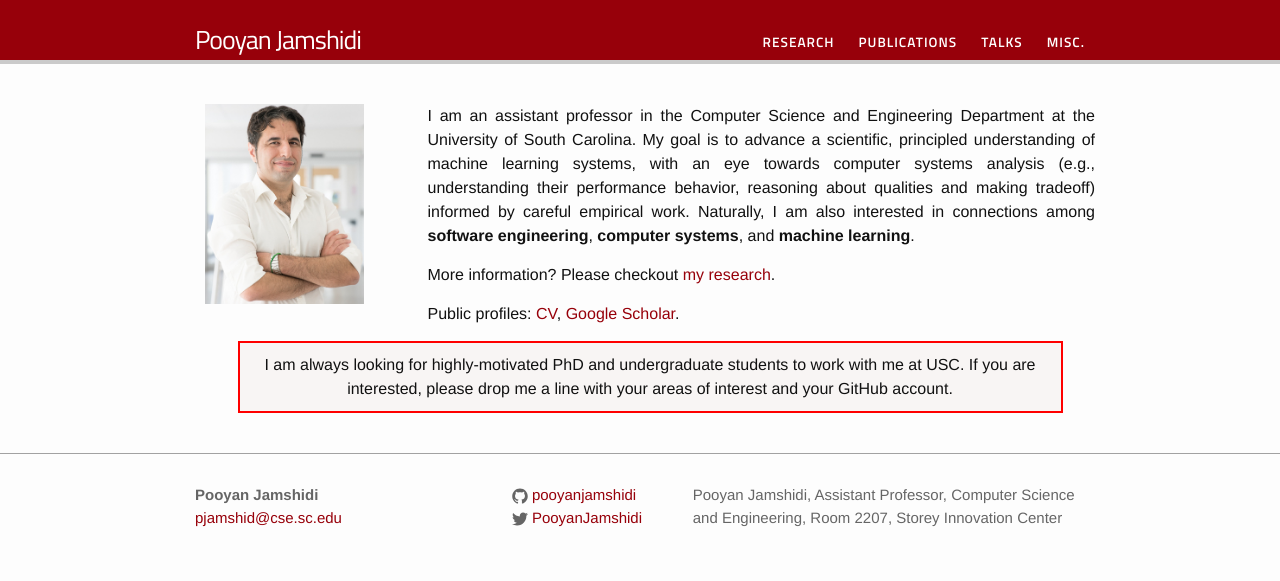
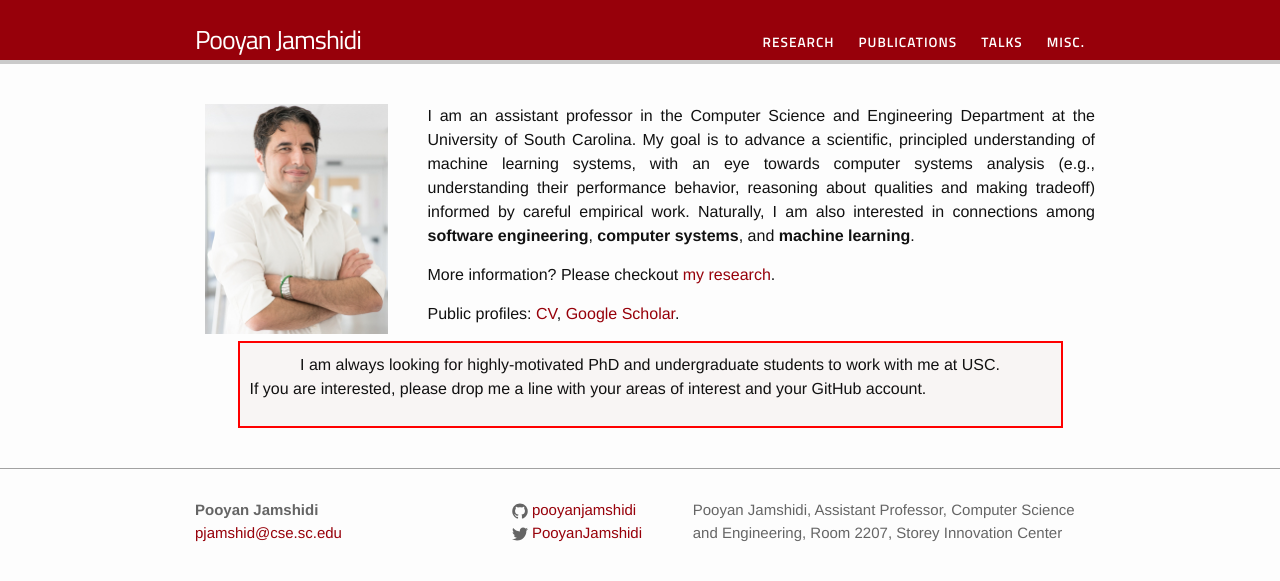
Before and after one commit to pooyanjamshidi/pooyanjamshidi.github.io, a Jekyll site: the page built from index.html, in a window 1280 px wide. Shown: the top 581 px of the page. Built offline with Jekyll 4.4.1, drawn with Linux system fonts in a browser that asks for light colours.

Commit message:
updated my page with usc info

```diff
--- a/css/main.scss
+++ b/css/main.scss
@@ -34,7 +34,7 @@ $on-laptop:        800px;
 
 
 // Picture profile
-$profilepic-size:  200px;
+$profilepic-size:  230px;
 
 // Header
 $header-height:		40px;
--- a/index.html
+++ b/index.html
@@ -34,7 +34,12 @@ layout: default
     </div>
 
 	<div class="emph-border" align=justify>
-    I am always looking for highly-motivated PhD and undergraduate students to work with me at USC. If you are interested, please drop me a line with your areas of interest and your GitHub account.
+
+    I am always looking for highly-motivated PhD and undergraduate students to work with me at USC.
+
+    <p align=justify>
+        If you are interested, please drop me a line with your areas of interest and your GitHub account.
+    </p>
 
     <!-- , <b>Statements</b>: [<a href="{{ "/resources/statements/rs.pdf" |  prepend: site.baseurl }}">Research</a>][<a href="{{ "/resources/statements/ts.pdf" |  prepend: site.baseurl }}">Teaching</a>]  -->
     <!-- <br /> <b>Publications</b>: SE + Systems + ML [<a href="https://arxiv.org/pdf/1709.02280">ASE'17</a>][<a href="https://arxiv.org/pdf/1704.00234">SEAMS'17</a>][<a href="https://arxiv.org/pdf/1606.06543">MASCOTS'16</a>], Cloud + Control [<a href="{{ "/resources/publications/FGCS16.pdf" |  prepend: site.baseurl }}">FGCS'16</a>][<a href="{{ "/resources/publications/QoSA16.pdf" |  prepend: site.baseurl }}">QoSA'16</a>] -->
```
